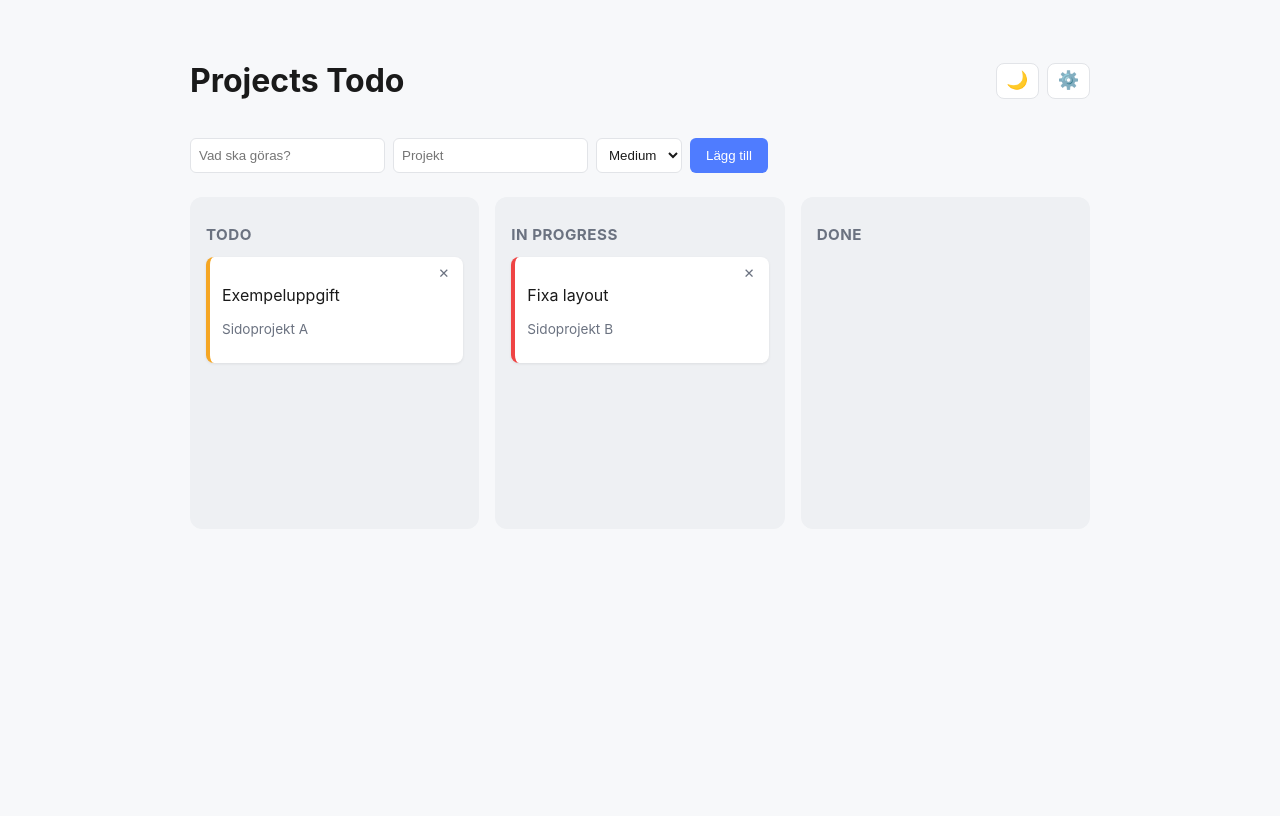
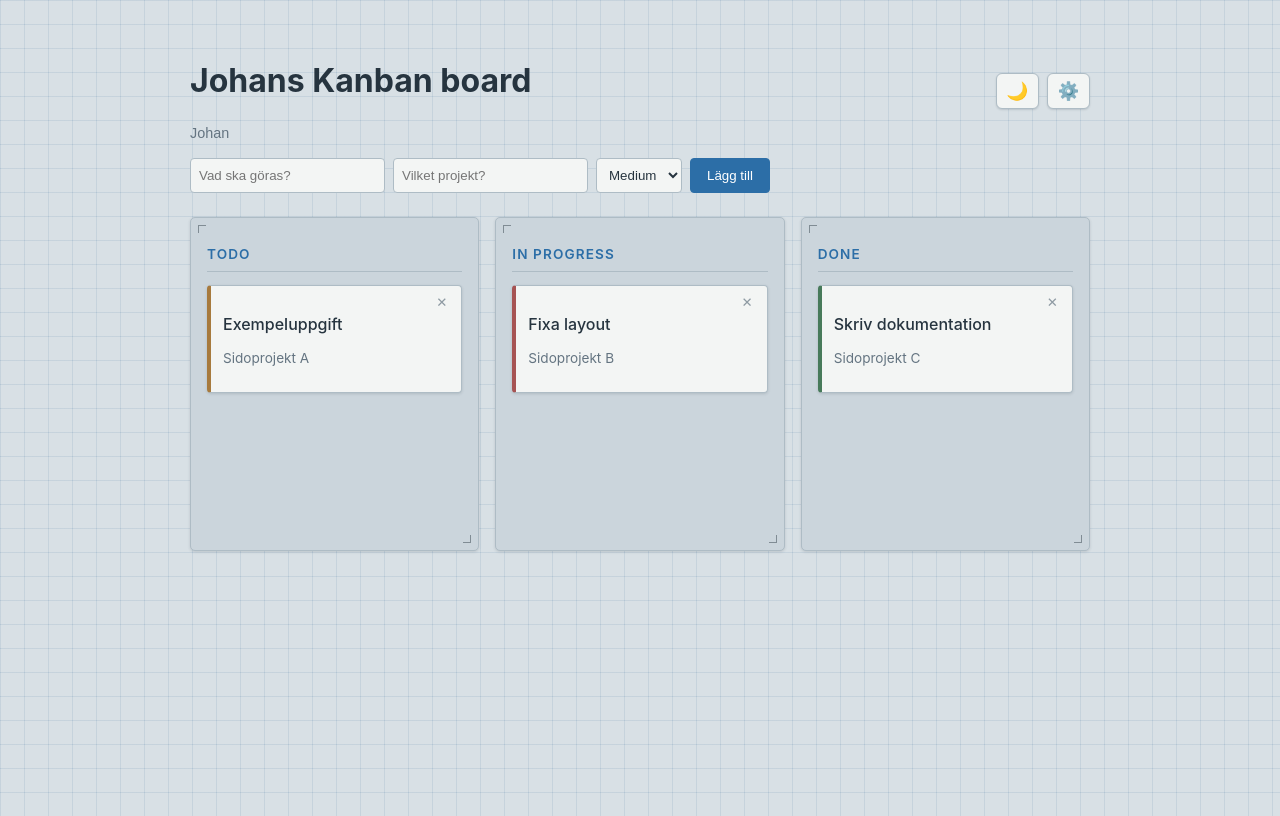
Before and after one commit to gurkvatten/labb2todo, a Vue app: page / in a window 1280 px wide. Built offline with nearby package versions, Linux system fonts and the light colour scheme.

Commit message:
added another task

```diff
--- a/src/App.vue
+++ b/src/App.vue
@@ -4,9 +4,10 @@ import { ref, computed, watch, onMounted } from 'vue';
 const tasks = ref([
   { id: 1, title: 'Exempeluppgift', project: 'Sidoprojekt A', status: 'todo', priority: 'medium' },
   { id: 2, title: 'Fixa layout', project: 'Sidoprojekt B', status: 'in-progress', priority: 'high' },
+  { id: 3, title: 'Skriv dokumentation', project: 'Sidoprojekt C', status: 'done', priority: 'low' },
 ])
 
-let nextId = 3
+let nextId = 4
 
 const newTask = ref({
   title: '',
@@ -17,6 +18,7 @@ const newTask = ref({
 const showSettings = ref(false)
 const draggedTaskId = ref(null)
 const isDark = ref(false)
+const userName = ref(localStorage.getItem('userName') || 'Johan')
 
 onMounted(() => {
   const savedTasks = localStorage.getItem('tasks')
@@ -37,6 +39,10 @@ watch(tasks, (newTasks) => {
 watch(isDark, (value) => {
   localStorage.setItem('theme', value ? 'dark' : 'light')
   document.documentElement.setAttribute('data-theme', value ? 'dark' : 'light')
+})
+
+watch(userName, (value) => {
+  localStorage.setItem('userName', value)
 })
 
 function addTask() {
@@ -83,7 +89,10 @@ const doneTasks = computed(() => tasks.value.filter(t => t.status === 'done'))
 <template>
   <div class="app">
     <div class="header">
-      <h1>Projects Todo</h1>
+      <div>
+        <h1>{{ userName }}s Kanban board</h1>
+        <input v-model="userName" placeholder="Namn" class="name-input" />
+      </div>
       <div class="header-actions">
         <button @click="isDark = !isDark" class="icon-btn">{{ isDark ? '☀️' : '🌙' }}</button>
         <button @click="showSettings = !showSettings" class="icon-btn">⚙️</button>
@@ -105,7 +114,7 @@ const doneTasks = computed(() => tasks.value.filter(t => t.status === 'done'))
       <input
         v-model="newTask.project"
         type="text"
-        placeholder="Projekt"
+        placeholder="Vilket projekt?"
       />
       <select v-model="newTask.priority">
         <option value="low">Låg</option>
--- a/src/style.css
+++ b/src/style.css
@@ -1,35 +1,59 @@
 :root {
-  --primary-color: #4f7cff;
-  --secondary-color: #6c757d;
-  --success-color: #2ecc71;
-  --danger-color: #ef4444;
-  --warning-color: #f5a623;
-  --info-color: #17a2b8;
+  --primary-color: #2c6ea7;
+  --secondary-color: #718096;
+  --success-color: #477a5a;
+  --danger-color: #a65353;
+  --warning-color: #a77a3d;
+  --info-color: #3d718f;
 
-  --bg: #f7f8fa;
-  --surface: #ffffff;
-  --column-bg: #eef0f3;
-  --text: #1a1a1a;
-  --text-secondary: #6b7280;
-  --border: #e2e4e8;
-  --shadow: rgba(0, 0, 0, 0.08);
+  --bg: #d8e0e5;
+  --surface: #f3f5f4;
+  --column-bg: #cbd5dc;
+  --text: #26343f;
+  --text-secondary: #647481;
+  --border: #aebcc5;
+  --shadow: rgba(38, 52, 63, 0.16);
+
+  --blueprint-line: rgba(11, 77, 135, 0.09);
+  --blueprint-accent: #185992;
 }
 
 [data-theme="dark"] {
-  --bg: #14161a;
-  --surface: #1e2126;
-  --column-bg: #22262c;
-  --text: #f2f2f2;
-  --text-secondary: #9aa0a8;
-  --border: #2d3138;
-  --shadow: rgba(0, 0, 0, 0.4);
+  --primary-color: #82a9c4;
+  --secondary-color: #8799a7;
+  --success-color: #78a684;
+  --danger-color: #c47777;
+  --warning-color: #c09a5e;
+  --info-color: #79a8bf;
+
+  --bg: #202b34;
+  --surface: #2c3943;
+  --column-bg: #26333d;
+  --text: #e2e8eb;
+  --text-secondary: #9eabb4;
+  --border: #43525e;
+  --shadow: rgba(0, 0, 0, 0.35);
+
+  --blueprint-line: rgba(130, 169, 196, 0.07);
+  --blueprint-accent: #82a9c4;
 }
 
 body {
-  background: var(--bg);
+  background-color: var(--bg);
+  background-image:
+    linear-gradient(var(--blueprint-line) 1px, transparent 1px),
+    linear-gradient(90deg, var(--blueprint-line) 1px, transparent 1px);
+  background-size: 24px 24px;
   color: var(--text);
-  font-family: -apple-system, BlinkMacSystemFont, 'Segoe UI', sans-serif;
-  transition: background 0.2s ease, color 0.2s ease;
+  font-family:
+    -apple-system,
+    BlinkMacSystemFont,
+    'Segoe UI',
+    sans-serif;
+  transition:
+    background 0.2s ease,
+    color 0.2s ease;
+  min-height: 100vh;
 }
 
 .header {
@@ -47,18 +71,27 @@ body {
   cursor: pointer;
   font-size: 1.1rem;
   background: var(--surface);
+  color: var(--primary-color);
   border: 1px solid var(--border);
-  border-radius: 8px;
+  border-radius: 6px;
   padding: 0.4rem 0.6rem;
+  box-shadow: 0 1px 2px var(--shadow);
+  transition: background 0.2s ease, box-shadow 0.2s ease;
+}
+
+.icon-btn:hover {
+  background: var(--bg);
+  box-shadow: 0 2px 5px var(--shadow);
 }
 
 .settings {
   background: var(--surface);
   border: 1px solid var(--border);
-  border-radius: 8px;
+  border-radius: 6px;
   padding: 1rem;
   margin-top: 1rem;
   color: var(--text-secondary);
+  box-shadow: 0 1px 3px var(--shadow);
 }
 
 .board {
@@ -69,28 +102,66 @@ body {
 }
 
 .column {
+  position: relative;
   background: var(--column-bg);
-  border-radius: 12px;
+  border: 1px solid var(--border);
+  border-radius: 5px;
   padding: 1rem;
   min-height: 300px;
+  box-shadow: 0 1px 3px var(--shadow);
+}
+
+.column::before,
+.column::after {
+  content: '';
+  position: absolute;
+  width: 7px;
+  height: 7px;
+  border-color: var(--blueprint-accent);
+  opacity: 0.45;
+  pointer-events: none;
+}
+
+.column::before {
+  top: 7px;
+  left: 7px;
+  border-top: 1px solid;
+  border-left: 1px solid;
+}
+
+.column::after {
+  right: 7px;
+  bottom: 7px;
+  border-right: 1px solid;
+  border-bottom: 1px solid;
 }
 
 .column h2 {
-  color: var(--text-secondary);
-  font-size: 0.95rem;
+  color: var(--primary-color);
+  font-size: 0.85rem;
+  font-weight: 600;
   text-transform: uppercase;
-  letter-spacing: 0.03em;
+  letter-spacing: 0.08em;
+  border-bottom: 1px solid var(--border);
+  padding-bottom: 0.6rem;
+  margin-bottom: 0.8rem;
 }
 
 .card {
   position: relative;
   background: var(--surface);
-  border-radius: 8px;
+  border: 1px solid var(--border);
+  border-radius: 4px;
   padding: 0.75rem;
   margin-bottom: 0.5rem;
   box-shadow: 0 1px 3px var(--shadow);
   cursor: grab;
-  transition: background 0.2s ease, box-shadow 0.2s ease;
+  transition: background 0.2s ease, box-shadow 0.2s ease, transform 0.15s ease;
+}
+
+.card:hover {
+  transform: translateY(-1px);
+  box-shadow: 0 3px 6px var(--shadow);
 }
 
 .card:active {
@@ -99,6 +170,7 @@ body {
 
 .card .title {
   color: var(--text);
+  font-weight: 500;
 }
 
 .card .project {
@@ -114,6 +186,13 @@ body {
   border: none;
   cursor: pointer;
   color: var(--text-secondary);
+  opacity: 0.7;
+  transition: color 0.2s ease, opacity 0.2s ease;
+}
+
+.remove-btn:hover {
+  color: var(--danger-color);
+  opacity: 1;
 }
 
 .add-form {
@@ -128,16 +207,42 @@ body {
   background: var(--surface);
   color: var(--text);
   border: 1px solid var(--border);
-  border-radius: 6px;
+  border-radius: 4px;
+}
+
+.add-form input:focus,
+.add-form select:focus {
+  outline: none;
+  border-color: var(--primary-color);
+  box-shadow: 0 0 0 2px rgba(49, 95, 134, 0.1);
 }
 
 .add-form button {
   padding: 0.5rem 1rem;
   cursor: pointer;
   background: var(--primary-color);
-  color: white;
+  color: #ffffff;
+  border: 1px solid var(--primary-color);
+  border-radius: 4px;
+  transition: background 0.2s ease;
+}
+
+.add-form button:hover {
+  background: #284f70;
+}
+
+.name-input {
   border: none;
-  border-radius: 6px;
+  background: none;
+  color: var(--text-secondary);
+  font-size: 0.9rem;
+  padding: 0.1rem 0;
+}
+
+.name-input:focus {
+  outline: none;
+  color: var(--primary-color);
+  border-bottom: 1px solid var(--primary-color);
 }
 
 @media (max-width: 768px) {
```
